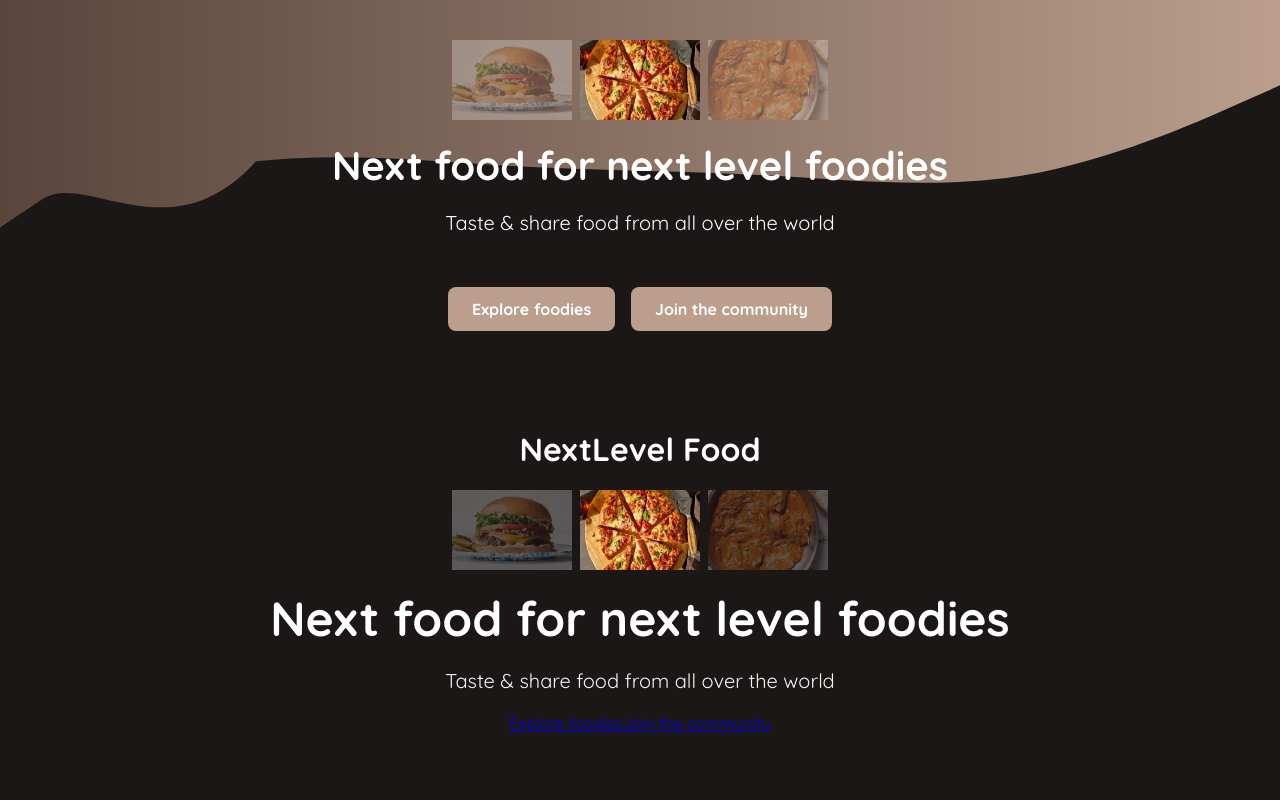
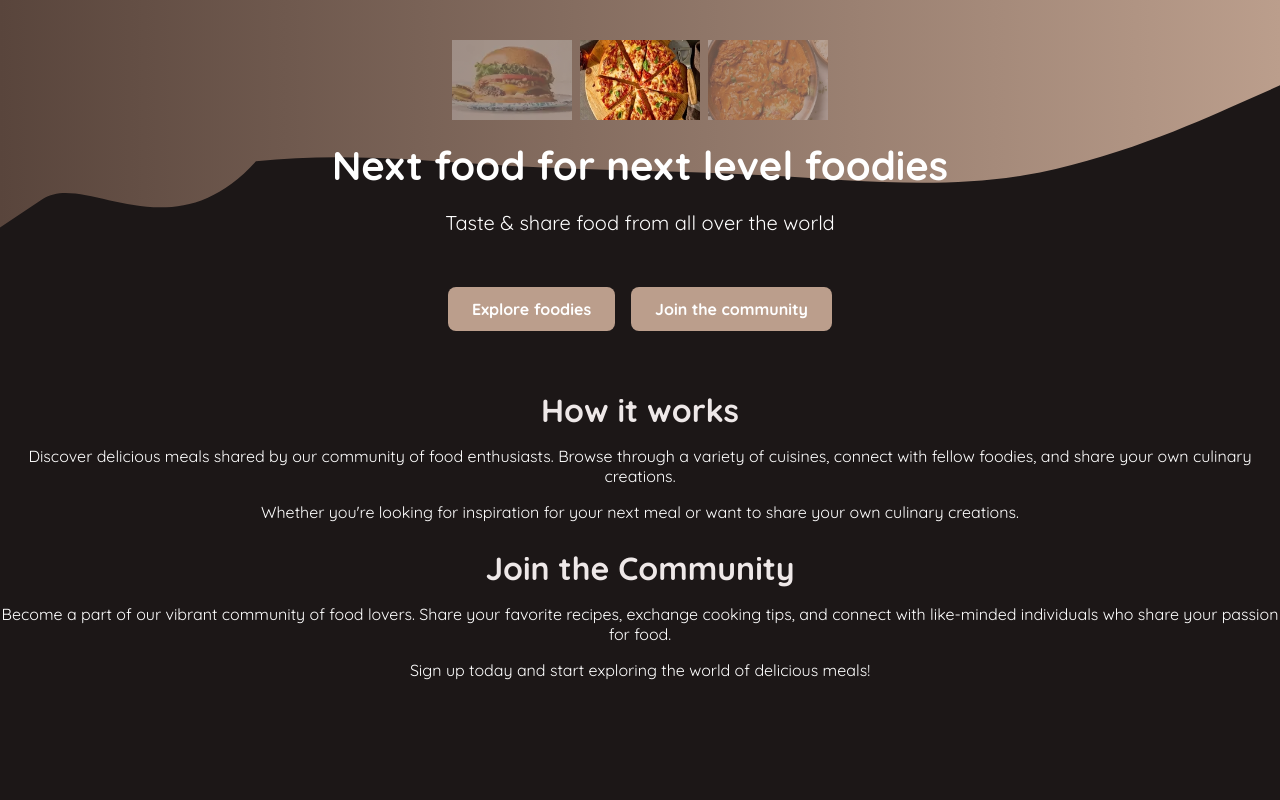
Before and after one commit to alainiranzi/Invading-Fullstack-with-Next-js, a Next.js app: page / in a window 1280 px wide. Shown: the top 800 px of the page. Built offline with nearby package versions, Linux system fonts and the light colour scheme.

Commit message:
removed header in page.js

```diff
--- a/src/app/page.js
+++ b/src/app/page.js
@@ -5,25 +5,7 @@ import ImageSlideshow from "./components/images/image-slideshow";
 export default function Home() {
   return (
     <>
-      <header className={classes.header}>
-        <div className={classes.logoAndSlideshow}>
-          {/* Logo yawe */}
-          <h1 className={classes.logo}>NextLevel Food</h1>
 
-          {/* Slideshow iri munsi ya logo */}
-          <ImageSlideshow />
-        </div>
-
-        <div className={classes.hero}>
-          <h1>Next food for next level foodies</h1>
-          <p>Taste & share food from all over the world</p>
-        </div>
-
-        <div className={classes.cta}>
-          <Link href="/meals">Explore foodies</Link>
-          <Link href="/community">Join the community</Link>
-        </div>
-      </header>
 
       <main>
         <section className={classes.section}>
```
